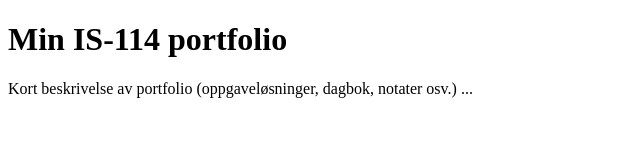
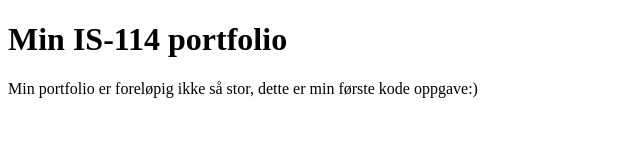
Before and after one commit to Maikenss/MaikenSOBLIG, a plain HTML site: page docs/index.html in a window 1280 px wide. Shown: the full height of the page, 0-640 px from the left. Drawn offline with Linux system fonts and the light colour scheme.

Commit message:
Din beskrivende commit-melding om hva som ble endret

```diff
--- a/docs/index.html
+++ b/docs/index.html
@@ -6,10 +6,11 @@
 <meta name=
 "viewport" content=
 "width=device-width, initial-scale=1">
-<title>(navn [mellomnavn]* etternavn)</title>
+<title>Maiken Strandberg Stormark</title>
 </head>
 <body>
 <h1>Min IS-114 portfolio</h1>
-<p>Kort beskrivelse av portfolio (oppgaveløsninger, dagbok, notater osv.) ...
+<p>Min portfolio er foreløpig ikke så stor, dette er min første kode oppgave:)</p>
+
 </body>
 </html>
```
